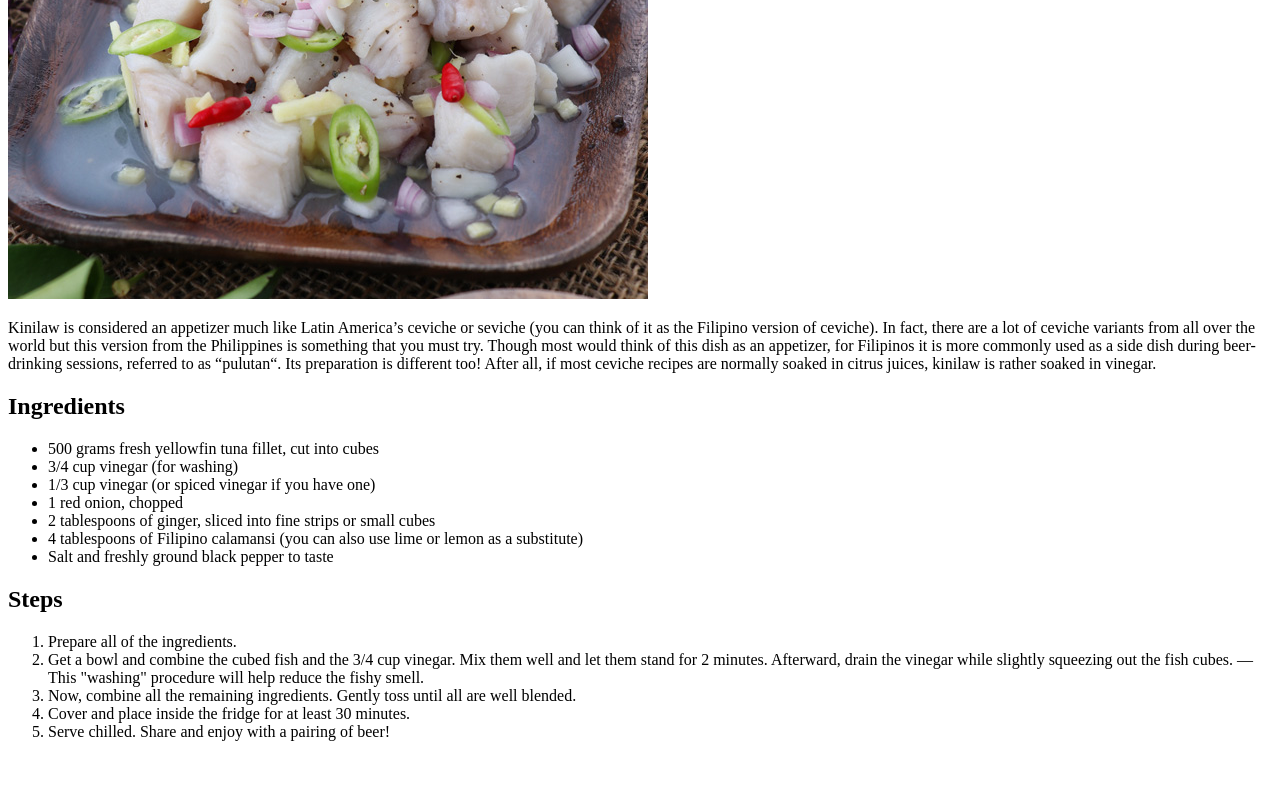
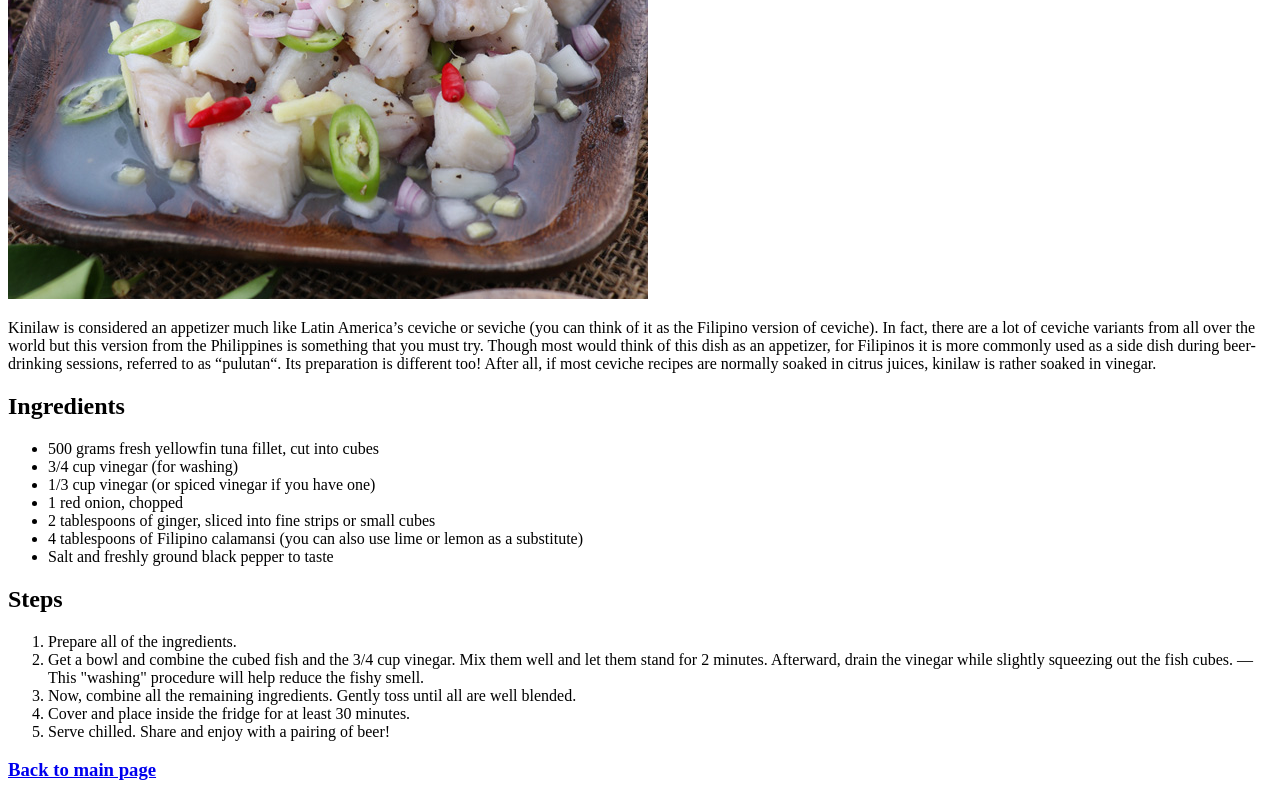
Before and after one commit to JetGit11/odin-recipes, a plain HTML site: page recipes/kinilaw.html in a window 1280 px wide. Shown: the part 421-1221 px from the top of the page. Before the commit the page ends 1178 px from the top, so only its background shows below. Drawn offline with Linux system fonts and the light colour scheme.

Commit message:
Created a link in kinilaw.html bback to index.html

```diff
--- a/recipes/kinilaw.html
+++ b/recipes/kinilaw.html
@@ -31,5 +31,7 @@ Though most would think of this dish as an appetizer, for Filipinos it is more c
         <li>Serve chilled. Share and enjoy with a pairing of beer!
         </li>
     </ol>
+
+    <h3><a href="../index.html">Back to main page</a></h3>
 </body>
 </html>
```
